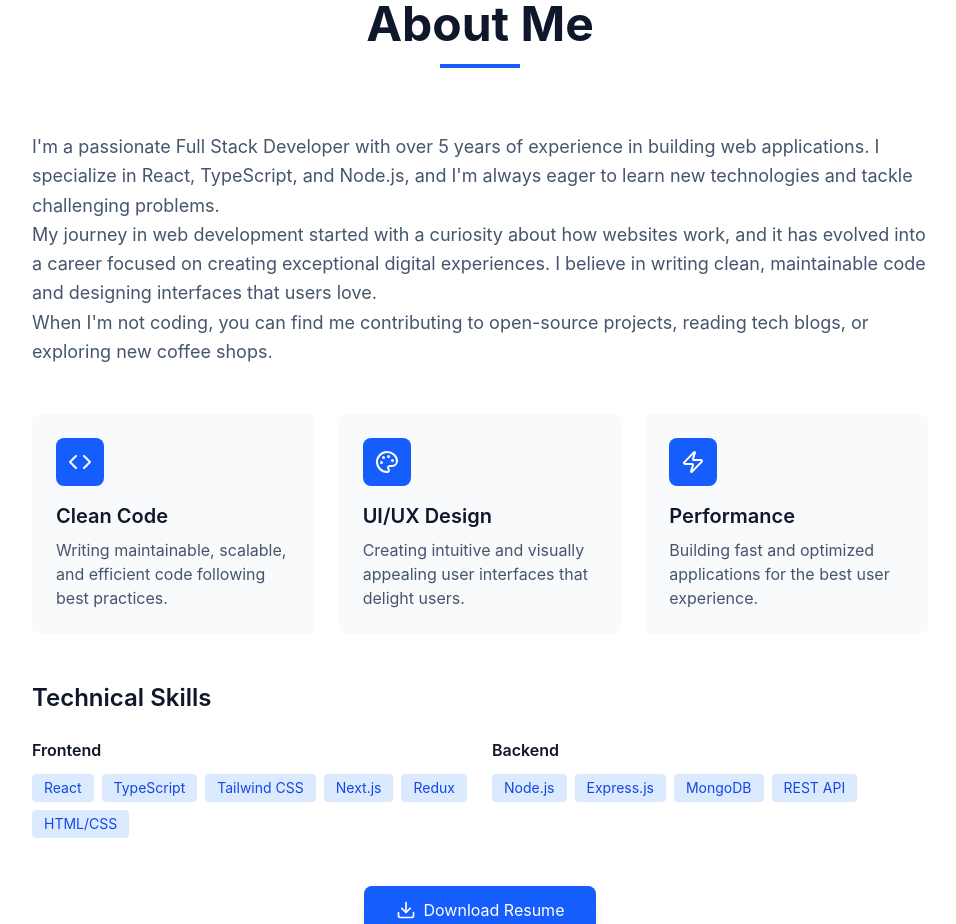
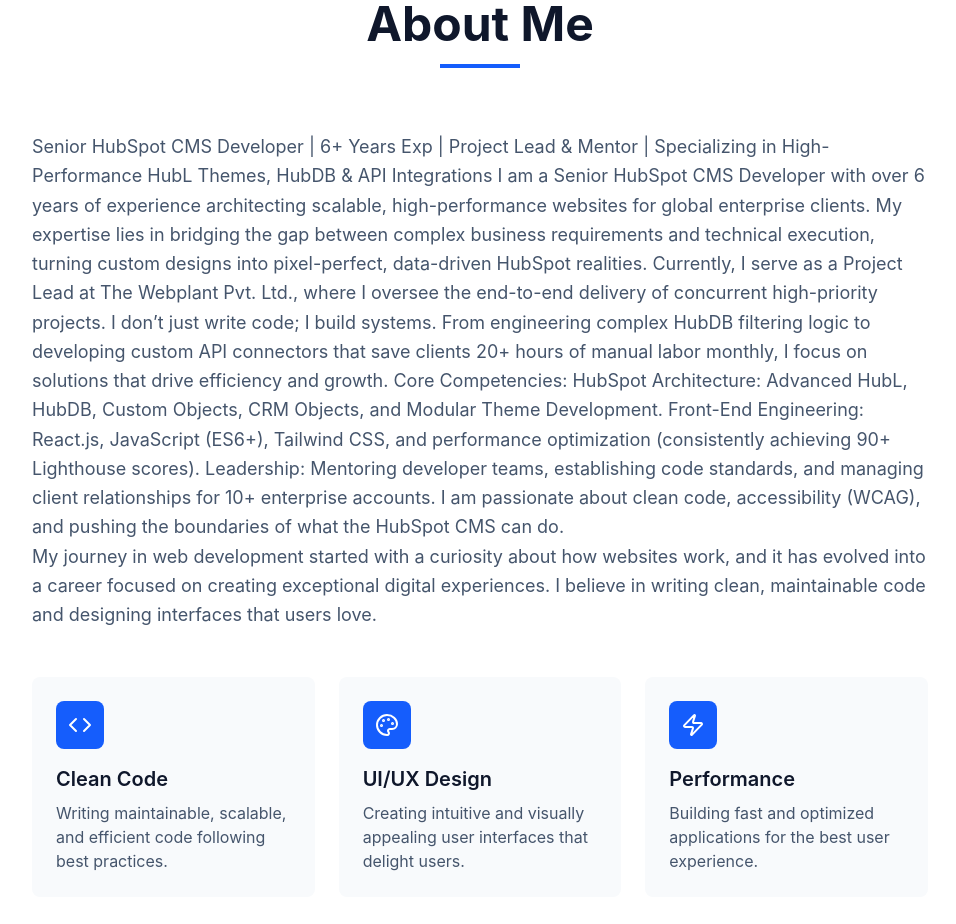
Before and after one commit to vishuSkywalker/portfolio, a React (Vite) app: page / in a window 1280 px wide. Shown: the part 880-1804 px from the top of the page, without its empty margins (160-1116 px from the left). Built offline with nearby package versions, Linux system fonts and the light colour scheme.

Commit message:
feat: update About section with new professional summary and core competencies

```diff
--- a/src/app/components/About.tsx
+++ b/src/app/components/About.tsx
@@ -35,18 +35,26 @@
           <div className="space-y-8">
             <div className="prose prose-lg max-w-none">
               <p className="text-slate-600 text-lg leading-relaxed">
-                I'm a passionate Full Stack Developer with over 5 years of experience in building
-                web applications. I specialize in React, TypeScript, and Node.js, and I'm always
-                eager to learn new technologies and tackle challenging problems.
+                Senior HubSpot CMS Developer | 6+ Years Exp | Project Lead & Mentor | Specializing in High-Performance HubL Themes, HubDB & API Integrations
+
+I am a Senior HubSpot CMS Developer with over 6 years of experience architecting scalable, high-performance websites for global enterprise clients. My expertise lies in bridging the gap between complex business requirements and technical execution, turning custom designs into pixel-perfect, data-driven HubSpot realities.
+
+Currently, I serve as a Project Lead at The Webplant Pvt. Ltd., where I oversee the end-to-end delivery of concurrent high-priority projects. I don’t just write code; I build systems. From engineering complex HubDB filtering logic to developing custom API connectors that save clients 20+ hours of manual labor monthly, I focus on solutions that drive efficiency and growth.
+
+Core Competencies:
+
+HubSpot Architecture: Advanced HubL, HubDB, Custom Objects, CRM Objects, and Modular Theme Development.
+
+Front-End Engineering: React.js, JavaScript (ES6+), Tailwind CSS, and performance optimization (consistently achieving 90+ Lighthouse scores).
+
+Leadership: Mentoring developer teams, establishing code standards, and managing client relationships for 10+ enterprise accounts.
+
+I am passionate about clean code, accessibility (WCAG), and pushing the boundaries of what the HubSpot CMS can do.
               </p>
               <p className="text-slate-600 text-lg leading-relaxed">
                 My journey in web development started with a curiosity about how websites work,
                 and it has evolved into a career focused on creating exceptional digital experiences.
                 I believe in writing clean, maintainable code and designing interfaces that users love.
-              </p>
-              <p className="text-slate-600 text-lg leading-relaxed">
-                When I'm not coding, you can find me contributing to open-source projects,
-                reading tech blogs, or exploring new coffee shops.
               </p>
             </div>
 
```
